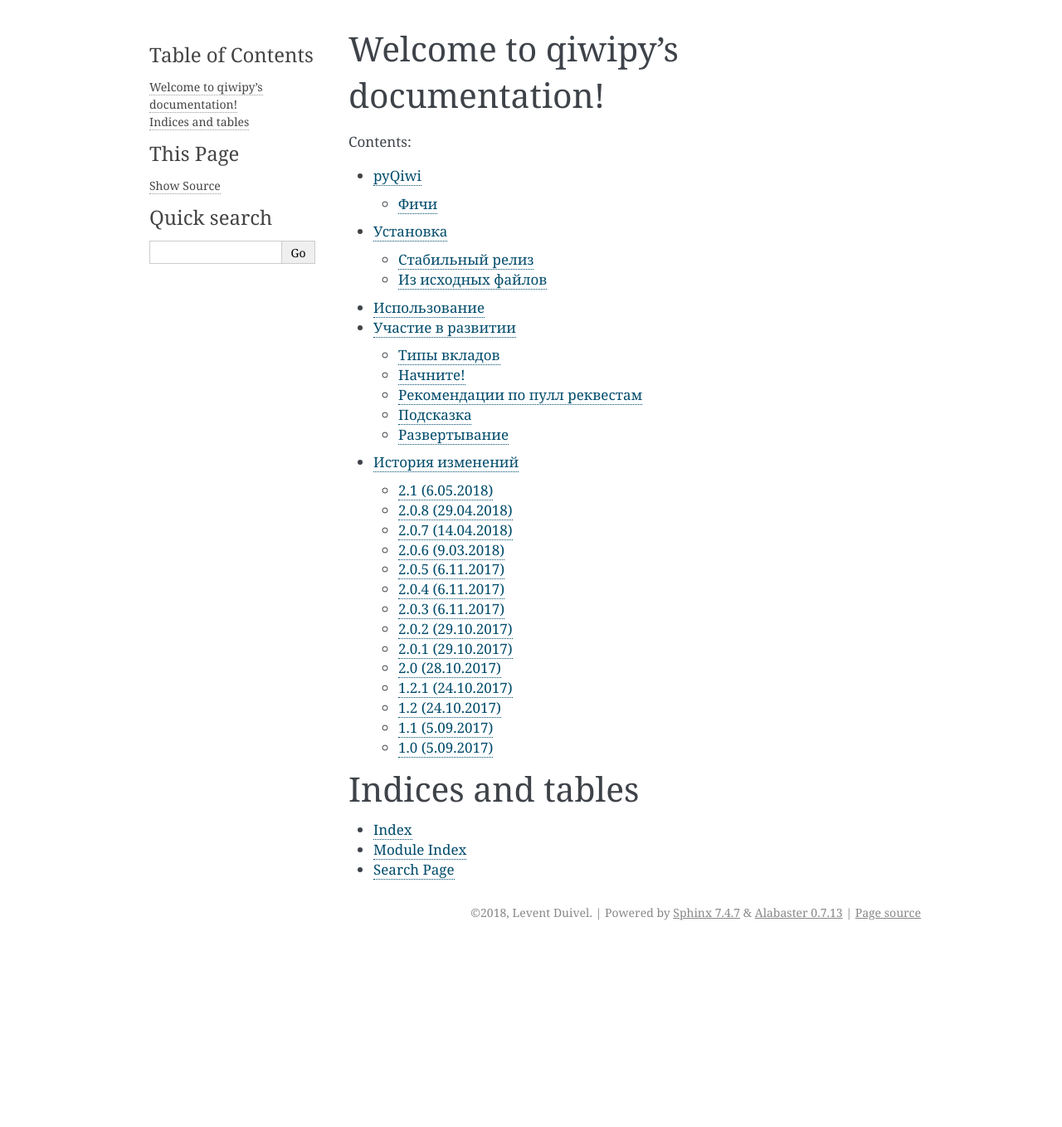
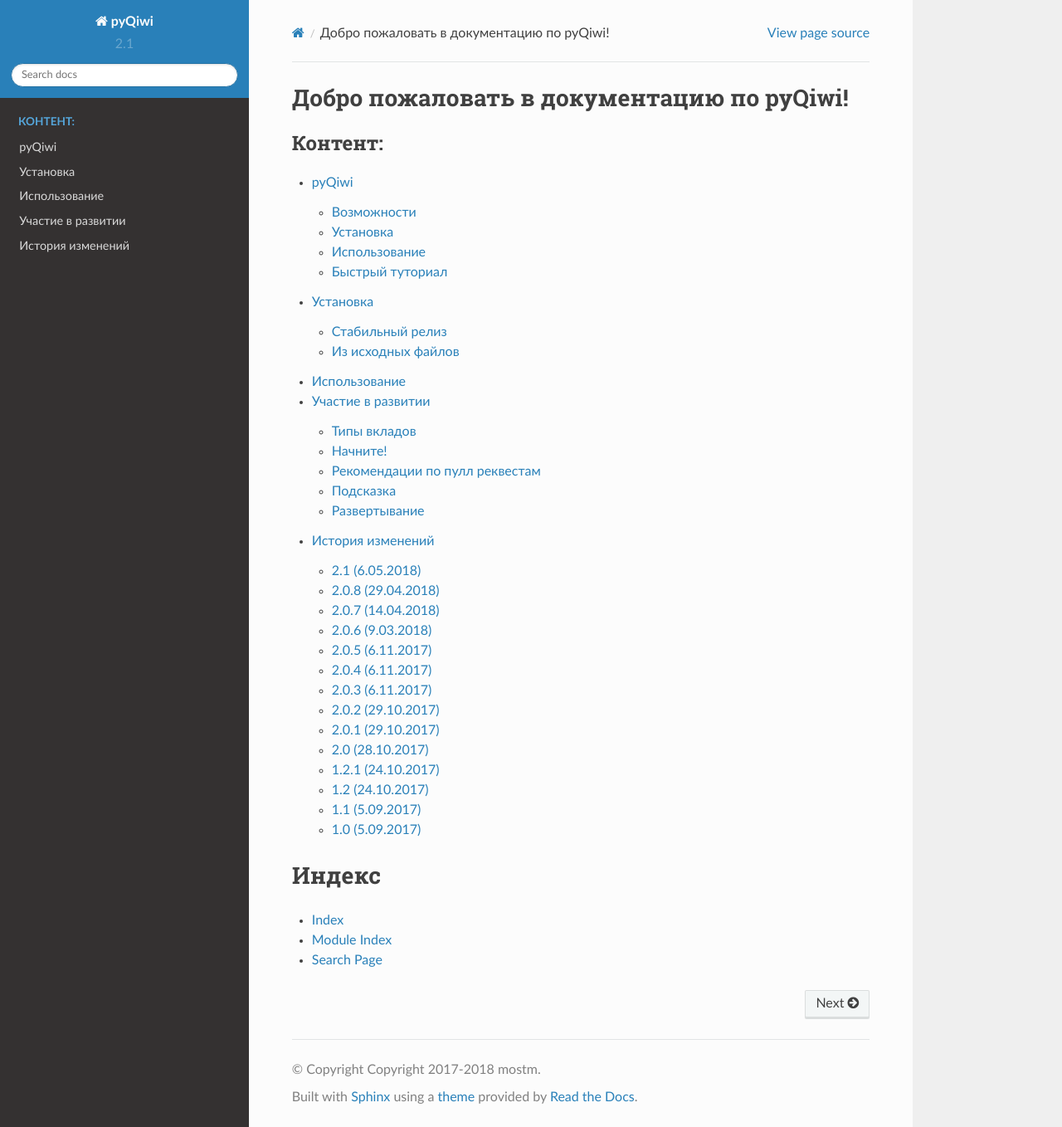
Before and after one commit to mostm/pyqiwi, a Sphinx documentation site: the page built from docs/index.rst, in a window 1280 px wide and 1358 px high. Shown: the whole window at 83% size. Built offline with Sphinx 7.4.7 and the Read the Docs theme 2.0.0, drawn with Linux system fonts in a browser that asks for light colours; pages that are not in the unit, such as notebooks, are missing from menus.

Commit message:
Небольшие изменения документации

```diff
--- a/docs/conf.py
+++ b/docs/conf.py
@@ -47,9 +47,9 @@
 master_doc = 'index'
 
 # General information about the project.
-project = u'qiwipy'
-copyright = u"2018, Levent Duivel"
-author = u"Levent Duivel"
+project = pyqiwi.__title__
+copyright = pyqiwi.__copyright__
+author = pyqiwi.__author__
 
 # The version info for the project you're documenting, acts as replacement
 # for |version| and |release|, also used in various other places throughout
@@ -84,7 +84,7 @@
 # The theme to use for HTML and HTML Help pages.  See the documentation for
 # a list of builtin themes.
 #
-html_theme = 'alabaster'
+html_theme = 'sphinx_rtd_theme'
 
 # Theme options are theme-specific and customize the look and feel of a
 # theme further.  For a list of options available for each theme, see the
@@ -129,7 +129,7 @@
 # [howto, manual, or own class]).
 latex_documents = [
     (master_doc, 'pyqiwi.tex',
-     u'qiwipy Documentation',
+     u'pyQiwi Documentation',
      u'Levent Duivel', 'manual'),
 ]
 
@@ -140,7 +140,7 @@
 # (source start file, name, description, authors, manual section).
 man_pages = [
     (master_doc, 'pyqiwi',
-     u'qiwipy Documentation',
+     u'pyQiwi Documentation',
      [author], 1)
 ]
 
@@ -152,9 +152,9 @@
 #  dir menu entry, description, category)
 texinfo_documents = [
     (master_doc, 'pyqiwi',
-     u'qiwipy Documentation',
+     u'pyQiwi Documentation',
      author,
-     'pyqiwi',
-     'One line description of project.',
-     'Miscellaneous'),
+     'pyQiwi',
+     'Python Qiwi API Wrapper',
+     'Library'),
 ]
--- a/docs/index.rst
+++ b/docs/index.rst
@@ -1,9 +1,10 @@
-Welcome to qiwipy's documentation!
+Добро пожаловать в документацию по pyQiwi!
 ======================================
+
 
 .. toctree::
    :maxdepth: 2
-   :caption: Contents:
+   :caption: Контент:
 
    readme
    installation
@@ -13,8 +14,8 @@
    authors
    history
 
-Indices and tables
-==================
+Индекс
+======
 * :ref:`genindex`
 * :ref:`modindex`
 * :ref:`search`
--- a/docs/installation.rst
+++ b/docs/installation.rst
@@ -4,11 +4,12 @@
 Установка
 =========
 
+Поддерживаемые версии Python: `3.4` и выше
 
 Стабильный релиз
 ----------------
 
-Для установка pyQiwi, запустите эту команду в вашем терминале:
+Для установки pyQiwi, запустите эту команду в вашем терминале:
 
 .. code-block:: console
 
```
Also changed, not shown: README.md (deleted, +0 -34 lines), README.rst (+61 -3 lines).
